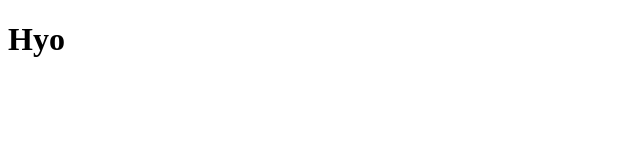
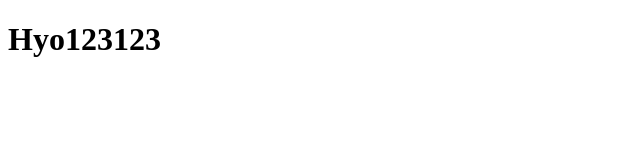
Before and after one commit to SidewinderZhou/playground, a plain HTML site: page index.html in a window 1280 px wide. Shown: the whole page, without its empty margins (0-640 px from the left). Drawn offline with Linux system fonts and the light colour scheme.

Commit message:
small chage

```diff
--- a/index.html
+++ b/index.html
@@ -4,6 +4,6 @@
 	<title>Hello</title>
 </head>
 <body>
-<h1>Hyo</h1>
+<h1>Hyo123123</h1>
 </body>
 </html>
```
